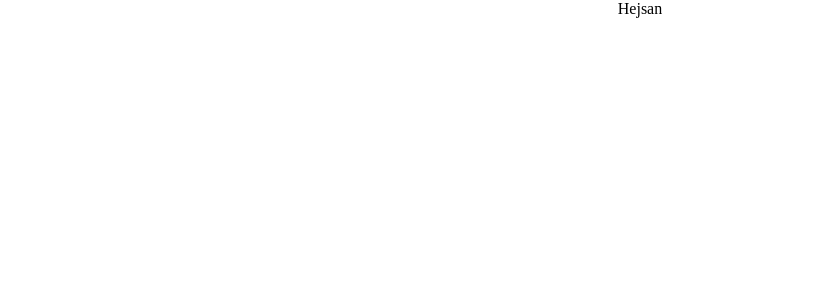
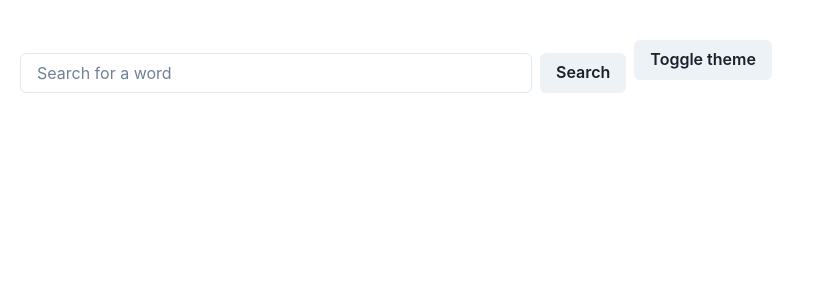
Before and after one commit to Edvindjulic/edvin-djulic-dictionary-app, a React (Vite) app: page / in a window 1280 px wide. Shown: the top 300 px of the page, without its empty margins (0-815 px from the left). Built offline with nearby package versions, Linux system fonts and the light colour scheme.

Commit message:
search input, structure and toggle dark/light mode

```diff
--- a/package.json
+++ b/package.json
@@ -30,9 +30,11 @@
     "eslint": "^8.53.0",
     "eslint-plugin-react-hooks": "^4.6.0",
     "eslint-plugin-react-refresh": "^0.4.4",
+    "formik": "^2.4.5",
     "jsdom": "^23.0.1",
     "typescript": "^5.2.2",
     "vite": "^5.0.0",
-    "vitest": "^0.34.6"
+    "vitest": "^0.34.6",
+    "yup": "^1.3.2"
   }
 }
--- a/src/App.tsx
+++ b/src/App.tsx
@@ -1,11 +1,10 @@
-import { Text, VStack } from "@chakra-ui/react";
+import { Stack } from "@chakra-ui/react";
+import Header from "./components/Header";
 
 export default function App() {
   return (
-    <>
-      <VStack>
-        <Text>Hejsan</Text>
-      </VStack>
-    </>
+    <Stack>
+      <Header />
+    </Stack>
   );
 }
--- /dev/null
+++ b/src/SearchContext.tsx
@@ -0,0 +1,81 @@
+import { createContext, useState } from "react";
+
+interface SearchResult {
+  word: string;
+  phonetic: string;
+  phonetics: {
+    text: string;
+    audio: string;
+    sourceUrl: string;
+    license: {
+      name: string;
+      url: string;
+    };
+  }[];
+  meanings: {
+    partOfSpeech: string;
+    definitions: {
+      definition: string;
+      synonyms: string[];
+      antonyms: string[];
+    }[];
+    synonyms: string[];
+    antonyms: string[];
+  }[];
+  license: {
+    name: string;
+    url: string;
+  };
+  sourceUrls: string[];
+}
+
+interface SearchContextValue {
+  searchResult: SearchResult[] | null;
+  fetchSearchResult: (word: string) => Promise<void>;
+  saveWord: (word: string) => void;
+  savedWords: string[];
+}
+
+interface Props {
+  children: React.ReactNode;
+}
+
+export const SearchContext = createContext<SearchContextValue>({
+  searchResult: null,
+  fetchSearchResult: () => Promise.resolve(),
+  saveWord: () => {},
+  savedWords: [],
+});
+
+export default function SearchProvider({ children }: Props) {
+  const [searchResult, setSearchResult] = useState<SearchResult[] | null>(null);
+  const [savedWords, setSavedWords] = useState<string[]>([]);
+
+  const fetchSearchResult = async (word: string) => {
+    try {
+      const response = await fetch(
+        `https://api.dictionaryapi.dev/api/v2/entries/en/${word}`
+      );
+      if (!response.ok) {
+        setSearchResult([]);
+        return;
+      }
+      const data = await response.json();
+      setSearchResult(data);
+    } catch (error) {
+      setSearchResult([]);
+    }
+  };
+  const saveWord = (word: string) => {
+    if (!savedWords.includes(word)) {
+      setSavedWords([...savedWords, word]);
+    }
+  };
+  return (
+    <SearchContext.Provider
+      value={{ searchResult, fetchSearchResult, saveWord, savedWords }}
+    >
+      {children}
+    </SearchContext.Provider>
+  );
+}
--- /dev/null
+++ b/src/components/Header.tsx
@@ -0,0 +1,12 @@
+import { Button, HStack, useColorMode } from "@chakra-ui/react";
+import SubmitSearch from "./SubmitSearch";
+
+export default function Header() {
+  const { toggleColorMode } = useColorMode();
+  return (
+    <HStack h={"80px"} m={5}>
+      <SubmitSearch />
+      <Button onClick={toggleColorMode}>Toggle theme</Button>
+    </HStack>
+  );
+}
--- /dev/null
+++ b/src/components/SubmitSearch.tsx
@@ -0,0 +1,62 @@
+import {
+  Box,
+  Button,
+  FormControl,
+  HStack,
+  Input,
+  Text,
+  VStack,
+} from "@chakra-ui/react";
+import { useFormik } from "formik";
+import { useContext } from "react";
+import * as Yup from "yup";
+import { SearchContext } from "../SearchContext";
+
+interface SearchValues {
+  word: string;
+}
+
+export default function SubmitSearch() {
+  const { fetchSearchResult } = useContext(SearchContext);
+  //Validation schema
+  const validationSchema = Yup.object({
+    word: Yup.string().required("Required"),
+  });
+
+  //Formik hook to handle form state and validation
+  const formik = useFormik<SearchValues>({
+    initialValues: {
+      word: "",
+    },
+    validationSchema: validationSchema,
+    validateOnBlur: false,
+    validateOnChange: false,
+    onSubmit: async (values) => {
+      fetchSearchResult(values.word);
+    },
+  });
+  return (
+    <VStack>
+      <HStack>
+        <FormControl isInvalid={!!formik.errors.word}>
+          <Box h={15}>
+            <Input
+              variant={"outline"}
+              placeholder={"Search for a word"}
+              size={"md"}
+              w={"40vw"}
+              name="word"
+              value={formik.values.word}
+              onChange={formik.handleChange}
+              onBlur={formik.handleBlur}
+            />
+            {formik.errors.word && <Text>{formik.errors.word}</Text>}
+          </Box>
+        </FormControl>
+        <Box h={15}>
+          <Button onClick={() => formik.handleSubmit()}>Search</Button>
+        </Box>
+      </HStack>
+    </VStack>
+  );
+}
--- a/src/main.tsx
+++ b/src/main.tsx
@@ -1,10 +1,16 @@
-import React from 'react'
-import ReactDOM from 'react-dom/client'
-import App from './App.tsx'
-import './index.css'
+import { ChakraProvider, theme } from "@chakra-ui/react";
+import React from "react";
+import ReactDOM from "react-dom/client";
+import App from "./App.tsx";
+import SearchProvider from "./SearchContext.tsx";
+import "./index.css";
 
-ReactDOM.createRoot(document.getElementById('root')!).render(
+ReactDOM.createRoot(document.getElementById("root")!).render(
   <React.StrictMode>
-    <App />
-  </React.StrictMode>,
-)
+    <ChakraProvider theme={theme}>
+      <SearchProvider>
+        <App />
+      </SearchProvider>
+    </ChakraProvider>
+  </React.StrictMode>
+);
--- /dev/null
+++ b/src/theme.tsx
@@ -0,0 +1,143 @@
+import { extendTheme } from "@chakra-ui/react";
+
+const tokens = {
+  colors: {
+    light: {
+      bg: "#fff",
+      "btn-bg": "#e5e5e5",
+      "btn-hover-bg": "#adb5bd",
+      "inp-bg": "#fff", //Bakgrundsfärgen på inputfältet
+      "inp-border": "darkgrey", //Färgen på bordern på inputfältet
+      "inp-hover-border": "#000", //Färgen på bordern vid hover på inputfältet
+      "inp-active-border": "#000", //Färgen på bordern vid active på inputfältet
+      "inp-focus-border": "#000", //Färgen på bordern vid focus på inputfältet
+    },
+    dark: {
+      bg: "#000814",
+      "btn-bg": "#e5e5e5",
+      "btn-hover-bg": "#adb5bd",
+      "inp-bg": "#fff", //Bakgrundsfärgen på inputfältet
+      "inp-border": "#grey", //Färgen på bordern på inputfältet
+      "inp-hover-border": "#fff", //Färgen på bordern vid hover på inputfältet
+      "inp-active-border": "#fff", //Färgen på bordern vid active på inputfältet
+      "inp-focus-border": "#fff", //Färgen på bordern vid focus på inputfältet
+    },
+  },
+};
+
+const semanticTokens = {
+  colors: {
+    bg: {
+      default: tokens.colors.light["bg"],
+      _dark: tokens.colors.dark["bg"],
+    },
+    "btn-bg": {
+      default: tokens.colors.light["btn-bg"],
+      _dark: tokens.colors.dark["btn-bg"],
+    },
+    "btn-hover-bg": {
+      default: tokens.colors.light["btn-hover-bg"],
+      _dark: tokens.colors.dark["btn-hover-bg"],
+    },
+    "inp-bg": {
+      default: tokens.colors.light["inp-bg"],
+      _dark: tokens.colors.dark["inp-bg"],
+    },
+    "inp-border": {
+      default: tokens.colors.light["inp-border"],
+      _dark: tokens.colors.dark["inp-border"],
+    },
+    "inp-hover-border": {
+      default: tokens.colors.light["inp-hover-border"],
+      _dark: tokens.colors.dark["inp-hover-border"],
+    },
+    "inp-active-border": {
+      default: tokens.colors.light["inp-active-border"],
+      _dark: tokens.colors.dark["inp-active-border"],
+    },
+    "inp-focus-border": {
+      default: tokens.colors.light["inp-focus-border"],
+      _dark: tokens.colors.dark["inp-focus-border"],
+    },
+  },
+};
+
+const styles = {
+  global: {
+    body: {
+      background: "bg",
+    },
+  },
+};
+
+const components = {
+  Button: {
+    baseStyle: {
+      borderRadius: "md",
+      color: "#000",
+      _focus: {
+        ring: "0px",
+      },
+    },
+    variants: {
+      solid: {
+        backgroundColor: "btn-bg",
+        color: "#000",
+        _hover: {
+          backgroundColor: "btn-hover-bg",
+          color: "#000",
+        },
+        _active: {
+          backgroundColor: "btn-hover-bg",
+        },
+      },
+    },
+    sizes: {
+      md: {
+        fontSize: "md",
+        px: 4,
+        py: 2,
+      },
+    },
+  },
+  Input: {
+    baseStyle: {
+      borderRadius: "md",
+    },
+    variants: {
+      outline: {
+        field: {
+          borderColor: "inp-border",
+          borderWidth: '2px',
+          _hover: {
+            borderColor: "inp-hover-border",
+          },
+          _active: {
+            borderColor: "inp-active-border",
+          },
+          _focus: {
+            borderColor: "inp-focus-border",
+            borderWidth: "2px",
+            shadow: "none",
+          },
+        },
+      },
+    },
+    sizes: {
+      md: {
+        fontSize: "md",
+        px: 4,
+        py: 2,
+      },
+    },
+  },
+};
+
+const theme = extendTheme({
+  tokens,
+  semanticTokens,
+  styles,
+  components,
+});
+
+export default theme;
```
Also changed, not shown: src/components/MainContent.tsx (added), 1 other file (tests, documents, lock files or other folders).
